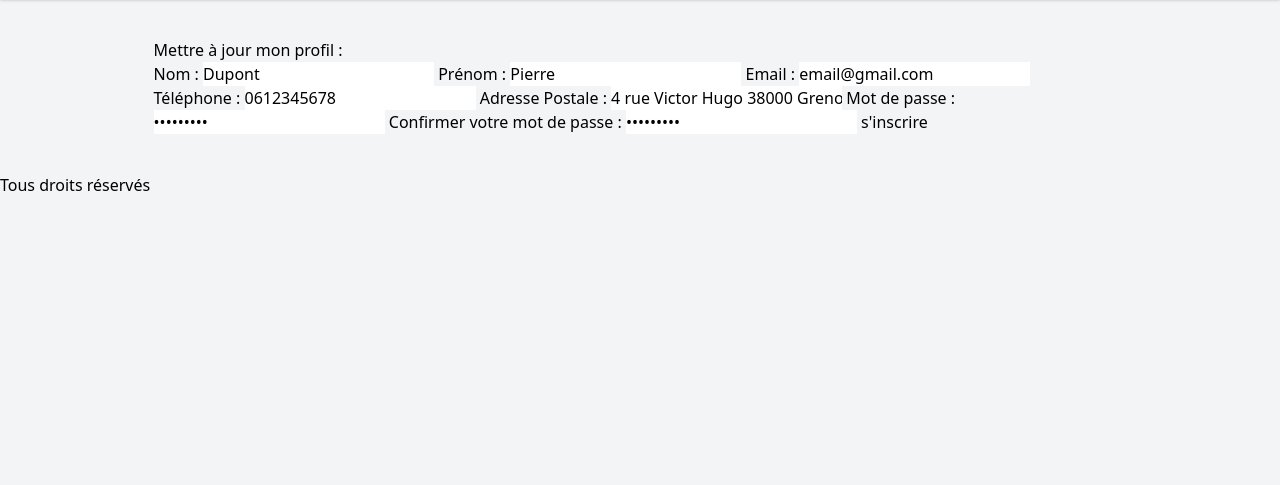
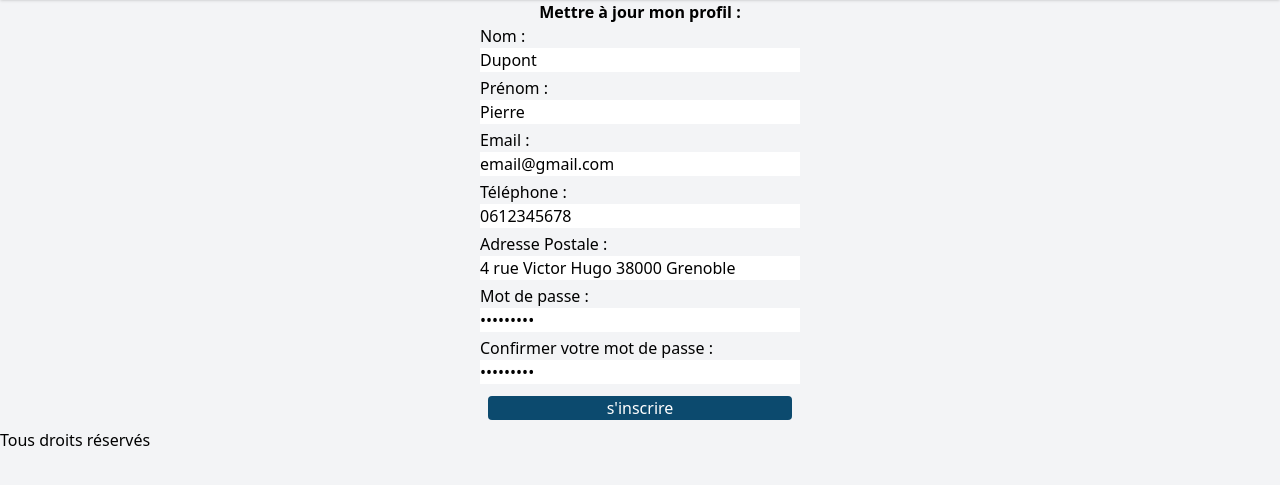
Before and after one commit to Salome-Bx/formulaire-festival-V2, a PHP site: template src/Views/user/inscriptionUser.php in a window 1280 px wide. Shown: the part 84-569 px from the top of the page. Run offline with PHP 8.4, Linux system fonts and the light colour scheme; the template is opened without the code that fills it, so the values that code supplies are empty; some libraries are stand-ins or nearby versions.

Commit message:
modif visuel

```diff
--- a/src/Views/user/headerUser.php
+++ b/src/Views/user/headerUser.php
@@ -1,4 +1,4 @@
-<div class="min-h-full">
+<div class="">
   <nav class="bg-gray-800">
     <div class="mx-auto max-w-7xl px-4 sm:px-6 lg:px-8">
       <div class="flex h-16 items-center justify-between">
--- a/src/Views/user/inscriptionUser.php
+++ b/src/Views/user/inscriptionUser.php
@@ -1,23 +1,23 @@
-<form action="<?= $action == "inscription" ? "/inscription/new" : "/dashboard/monprofil/edit" ?>" id="inscriptionUser" method="POST">
-    <div id="coordonnees" class="blocFormulaire">
+<form action="<?= $action == "inscription" ? "/inscription/new" : "/dashboard/monprofil/edit" ?>" id="inscriptionUser" method="POST" class="flex flex-col m-auto w-1/2">
+    <div id="coordonnees" class="blocFormulaire flex flex-col m-auto w-1/2">
 
-        <?= $action == "nouveau" ? "<h2>Mon profil :</h2>" : "<h2>Mettre à jour mon profil :</h2>" ?>
+        <?= $action == "nouveau" ? "<h2 class='text-center font-bold'>Mon profil :</h2>" : "<h2 class='text-center font-bold'>Mettre à jour mon profil :</h2>" ?>
 
         <label for="nom">Nom :</label>
-        <input type="text" name="nom" id="nom" value="Dupont">
+        <input type="text" name="nom" id="nom" value="Dupont" class="mb-1">
         <label for=" prenom">Prénom :</label>
-        <input type="text" name="prenom" id="prenom" value="Pierre">
+        <input type="text" name="prenom" id="prenom" value="Pierre" class="mb-1">
         <label for="email">Email :</label>
-        <input type="email" name="email" id="email" value="email@gmail.com">
+        <input type="email" name="email" id="email" value="email@gmail.com" class="mb-1">
         <label for="telephone">Téléphone :</label>
-        <input type=" text" name="telephone" id="telephone" value="0612345678">
+        <input type=" text" name="telephone" id="telephone" value="0612345678" class="mb-1">
         <label for="adressePostale">Adresse Postale :</label>
-        <input type="text" name="adressePostale" id="adressePostale" value="4 rue Victor Hugo 38000 Grenoble">
+        <input type="text" name="adressePostale" id="adressePostale" value="4 rue Victor Hugo 38000 Grenoble" class="mb-1">
         <label for="password">Mot de passe :</label>
-        <input type="password" name="password" id="password" value="azdazdazd">
+        <input type="password" name="password" id="password" value="azdazdazd" class="mb-1">
         <label for="passwordBis">Confirmer votre mot de passe :</label>
-        <input type="password" name="passwordBis" id="passwordBis" value="azdazdazd">
+        <input type="password" name="passwordBis" id="passwordBis" value="azdazdazd" class="mb-1">
 
-        <input type="submit" class="bouton" value="s'inscrire">
+        <input type="submit" class="bouton m-2 bg-sky-900 text-white rounded" value="s'inscrire">
     </div>
 </form>
--- a/src/router.php
+++ b/src/router.php
@@ -42,7 +42,7 @@ switch ($route) {
 
 
 
-  case HOME_URL . "dashboard":
+  case str_contains($route, "dashboard"):
     // On a ici toutes les routes qu'on a à partir de dashboard
     switch ($route) {
 
```
Also changed, not shown: src/Views/user/connexion.php (+4 -4 lines).
